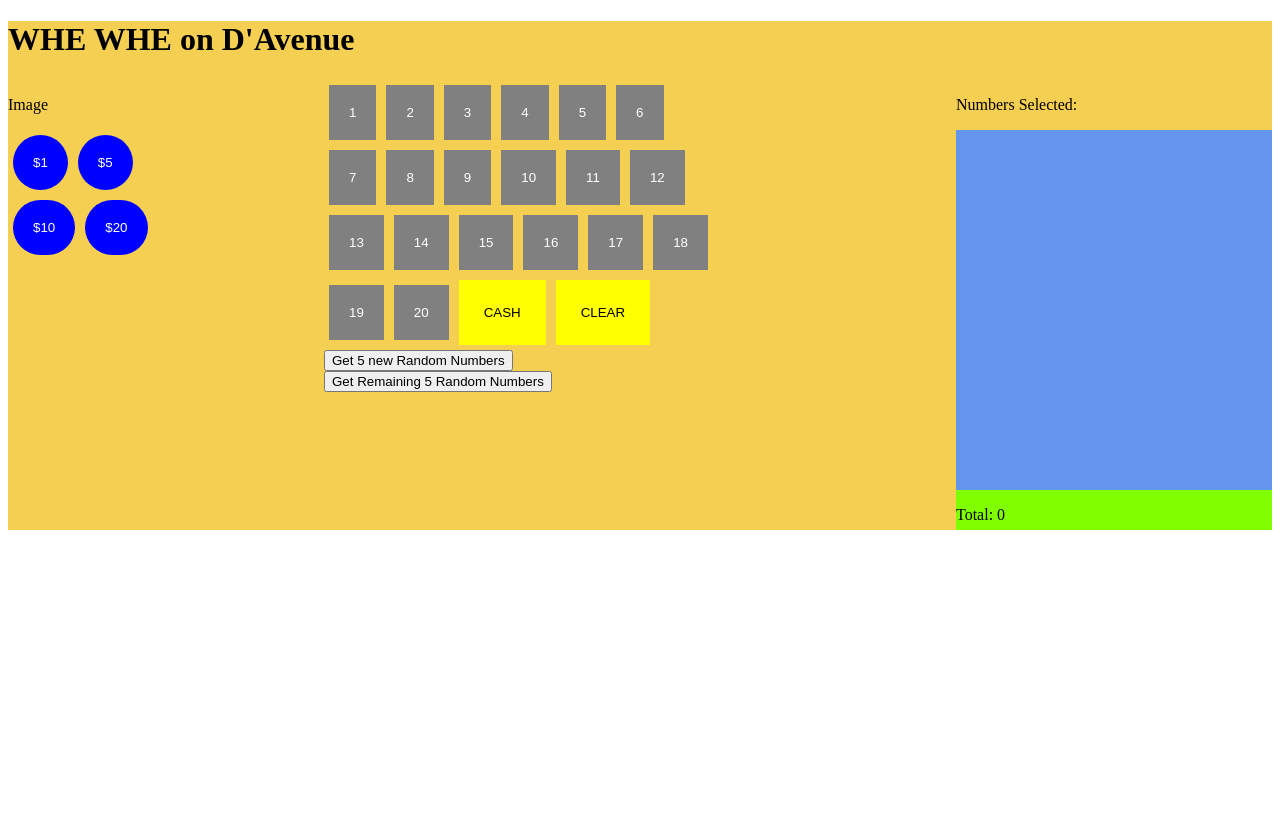
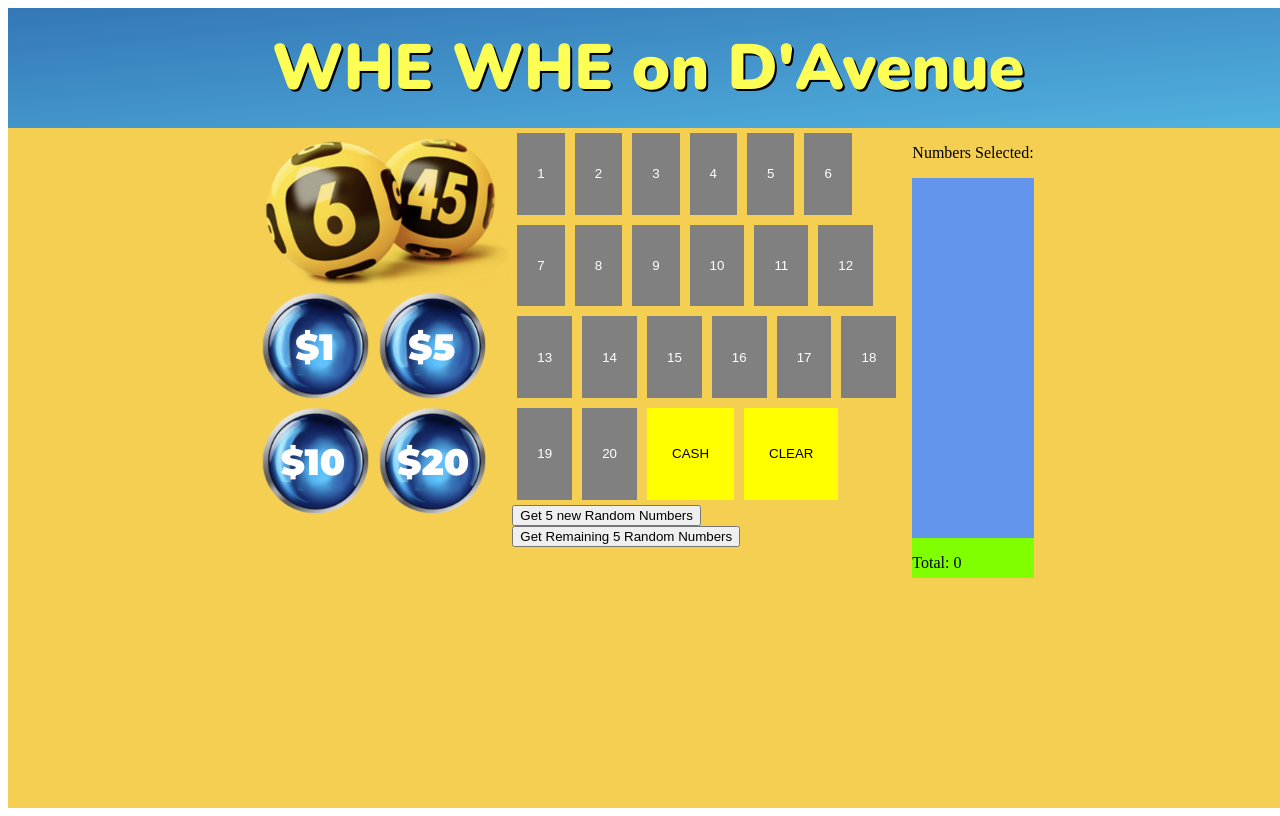
Before and after one commit to marescanog/JCSystem, a React (Create React App) app: page / in a window 1280 px wide. Built offline with nearby package versions, Linux system fonts and the light colour scheme.

Commit message:
added button styles for cash button

```diff
--- a/public/index.html
+++ b/public/index.html
@@ -3,6 +3,9 @@
   <head>
     <meta charset="utf-8" />
     <link rel="icon" href="%PUBLIC_URL%/favicon.ico" />
+    <link rel="preconnect" href="https://fonts.googleapis.com">
+    <link rel="preconnect" href="https://fonts.gstatic.com" crossorigin>
+    <link href="https://fonts.googleapis.com/css2?family=Montserrat:ital,wght@0,100..900;1,100..900&family=Nunito:ital,wght@0,1000;1,1000&display=swap" rel="stylesheet">
     <meta name="viewport" content="width=device-width, initial-scale=1" />
     <meta name="theme-color" content="#000000" />
     <meta
--- a/src/App.css
+++ b/src/App.css
@@ -1,15 +1,32 @@
+
+.whole_section{
+    flex: 1;
+    background-color: #f5cf52;
+    height: 100vh;
+    align-items: center;
+    display: flex;
+    flex-direction: column;
+    width: 100vw;
+    overflow: hidden;
+}
+
+.main_section{
+    display: flex;
+    flex-direction: row;
+    max-width: 7500px;
+    min-width: 600px;
+}
+
 .left_section{
     flex: 1;
     /* background-color: aqua; */
 }
 
-.whole_section{
-    flex: 1;
-    background-color: #f5cf52;
-}
+
 .center_section{
     flex: 2;
     /* background-color: blueviolet; */
+
 }
 
 .right_section{
@@ -17,11 +34,12 @@
     /* background-color: brown; */
 }
 
-.main_section{
-    display: flex;
-    flex-direction: row;
-}
 
 .btn-rand{
     display: block;
 }
+
+.image_style{
+    max-width: 250px;
+    margin-top: 0.5em;
+}
--- a/src/App.js
+++ b/src/App.js
@@ -3,6 +3,9 @@ import './App.css';
 import Header from './components/Header';
 import ButtonDisplay from './components/ButtonDisplay';
 import DisplayTotal from './components/DisplayTotal';
+import decor from './images/Decor.png';
+import cashButtonBG from './images/cashbutton.png';
+
 const App = () => {
 
   const cashButtonStyles = [
@@ -27,16 +30,16 @@ const App = () => {
       id:"CB1",
       rowStyle:"default__rowStyle",
       buttonData:     [
-        {text:"$1", value:1, funcX:()=>{validateAddCashAmount(()=>{setCashValue(prevValue => prevValue + 1); })},  id:"CBC1", },
-        {text:"$5", value:5, funcX:()=>{validateAddCashAmount(()=>{setCashValue(prevValue => prevValue + 5); })},  id:"CBC2",},
+        {text:"$1", value:1, funcX:()=>{validateAddCashAmount(()=>{setCashValue(prevValue => prevValue + 1); })},  id:"CBC1", buttonBackgroundImage: cashButtonBG, buttonBackgroundImageStyle:"cashButton_image_style", textStyle:"casht_btn_textStyle_1" },
+        {text:"$5", value:5, funcX:()=>{validateAddCashAmount(()=>{setCashValue(prevValue => prevValue + 5); })},  id:"CBC2", buttonBackgroundImage: cashButtonBG, buttonBackgroundImageStyle:"cashButton_image_style", textStyle:"casht_btn_textStyle_2"},
       ]
     },
     {
       id:"CB2",
       rowStyle:"default__rowStyle",
       buttonData:     [
-        {text:"$10", value:10, funcX:()=>{validateAddCashAmount(()=>{setCashValue(prevValue => prevValue + 10); })},  id:"CBC3", },
-        {text:"$20", value:20, funcX:()=>{validateAddCashAmount(()=>{setCashValue(prevValue => prevValue + 20); })},  id:"CBC4",},
+        {text:"$10", value:10, funcX:()=>{validateAddCashAmount(()=>{setCashValue(prevValue => prevValue + 10); })},  id:"CBC3", buttonBackgroundImage: cashButtonBG, buttonBackgroundImageStyle:"cashButton_image_style", textStyle:"casht_btn_textStyle"},
+        {text:"$20", value:20, funcX:()=>{validateAddCashAmount(()=>{setCashValue(prevValue => prevValue + 20); })},  id:"CBC4",buttonBackgroundImage: cashButtonBG, buttonBackgroundImageStyle:"cashButton_image_style", textStyle:"casht_btn_textStyle"},
       ]
     }
   ];
@@ -44,7 +47,7 @@ const App = () => {
   const  terminalButtons = [
     {
       id:"TB1",
-      rowStyle:"default__rowStyle",
+      rowStyle:"terminal__rowStyle",
       buttonData: [
         {text:"1", value:1, funcX:()=>{addNum(1, 0, 0)} , id:"TBC1",},
         {text:"2", value:2, funcX:()=>{addNum(2, 0, 1)} , id:"TBC2", },
@@ -56,7 +59,7 @@ const App = () => {
     },
     {
       id:"TB2",
-      rowStyle:"default__rowStyle",
+      rowStyle:"terminal__rowStyle",
       buttonData:         [
         {text:"7", value:7, funcX:()=>{addNum(7, 1, 0)} , id:"TBC7", },
         {text:"8", value:8, funcX:()=>{addNum(8, 1, 1)} , id:"TBC8", },
@@ -68,7 +71,7 @@ const App = () => {
     },
     {
       id:"TB3",
-      rowStyle:"default__rowStyle",
+      rowStyle:"terminal__rowStyle",
       buttonData:         [
         {text:"13", value:13, funcX:()=>{addNum(13, 2, 0)} , id:"TBC13", },
         {text:"14", value:14, funcX:()=>{addNum(14, 2, 1)} , id:"TBC14", },
@@ -80,7 +83,7 @@ const App = () => {
     },
     {
       id:"TB4",
-      rowStyle:"default__rowStyle",
+      rowStyle:"terminal__rowStyle",
       buttonData:         [
         {text:"19", value:19, funcX:()=>{addNum(19, 3, 0)}, id:"TBC19", },
         {text:"20", value:20, funcX:()=>{addNum(20, 3, 1)}, id:"TBC20", },
@@ -186,7 +189,7 @@ const App = () => {
       <main className="main_section">
         <div className="left_section">
           <div>
-            <p>Image</p>
+            <img src={decor} alt="WHE WHE Logo" className={"image_style"}/>
           </div>
           <ButtonDisplay buttonList={cashButtons}  buttonStyles={cashButtonStyles} containerStyle={"default__containerStyle"}/>
         </div>
--- a/src/components/ButtonDisplay.css
+++ b/src/components/ButtonDisplay.css
@@ -12,17 +12,69 @@
     flex-direction: column;
 }
 
+.default_btn_textStle{
+    text-align: center;
+}
+
+.casht_btn_textStyle_1{
+    text-align: center;
+    position: absolute;
+    transform: translate(0.9em, -0.1em);
+    font-size: 2.75em;
+    font-family: "Montserrat", sans-serif;
+    font-optical-sizing: auto;
+    font-weight: 900;
+    font-style: normal;
+}
+
+.casht_btn_textStyle_2{
+    text-align: center;
+    position: absolute;
+    transform: translate(0.8em, -0.1em);
+    font-size: 2.75em;
+    font-family: "Montserrat", sans-serif;
+    font-optical-sizing: auto;
+    font-weight: 900;
+    font-style: normal;
+}
+
+.casht_btn_textStyle{
+    text-align: center;
+    position: absolute;
+    transform: translate(0.5em, -0.1em);
+    font-size: 2.75em;
+    font-family: "Montserrat", sans-serif;
+    font-optical-sizing: auto;
+    font-weight: 900;
+    font-style: normal;
+}
+
+
+
 .cashButton {
-    background-color: blue;
+    background-color: transparent;
     border-radius: 50;
     text-decoration: none;
     display: inline-block;
     border: none;
-    padding: 20px;
     border-radius: 30px;
     color: white;
-    margin: 5px;
+    padding: 0;
+    margin: 0;
     cursor: pointer;
+    margin-right: 10px;
+    margin-bottom: 5px;
+}
+
+.default_btn_img_style {
+    height: 30px;
+    width: 30px;
+}
+.cashButton_image_style {
+    padding: 0;
+    margin: 0;
+    height: 8em;
+    width: 8em;
 }
 
 .terminalNumberButton {
@@ -58,3 +110,9 @@
     margin: 5px;
     cursor: pointer;
 }
+
+.terminal__rowStyle {
+    display: flex;
+    flex-direction: row;
+    min-width: 400px;
+}
--- a/src/components/ButtonDisplay.js
+++ b/src/components/ButtonDisplay.js
@@ -1,7 +1,7 @@
 import React from 'react';
 import './ButtonDisplay.css';
 
-const ButtonDisplay = ({buttonList, buttonStyles}) => {
+const ButtonDisplay = ({buttonList, buttonStyles, containerStyle}) => {
     // This component is responsible for arraging the buttons on the screen
     // buttonList is a 2D array
 
@@ -9,16 +9,19 @@ const ButtonDisplay = ({buttonList, buttonStyles}) => {
     const buttonArrayList = buttonList && Array.isArray(buttonList) ? buttonList : [];
 
     return (
-        <div>
+        <div className={containerStyle??"default__containerStyle"}>
           {
             buttonArrayList.length != 0 ?
             buttonArrayList.map( (col, colIndex) => {
               const buttonDataArray = col?.buttonData && Array.isArray(col?.buttonData) ? col?.buttonData : []
               return (
-                <div key={col?.id}>
+                <div key={col?.id} className={col?.rowStyle??"default__rowStyle"}>
                   {
                     buttonDataArray && buttonDataArray.map((button, rowIndex)=>{
-                      return (<button key={button?.id} onClick={button?.funcX} type="button" className={buttonStyles[colIndex][rowIndex]??"default"}>{button?.text}</button>)
+                      return (<button key={button?.id} onClick={button?.funcX} type="button" className={buttonStyles[colIndex][rowIndex]??"default"}>
+                          <p className={button?.textStyle??"default_btn_textStyle"}>{button?.text}</p>
+                          {button?.buttonBackgroundImage && <img src={button?.buttonBackgroundImage} alt={`$${button?.value}`} className={button?.buttonBackgroundImageStyle??"default_btn_img_style"}/>}
+                        </button>)
                     })
                   }
                 </div>
--- /dev/null
+++ b/src/components/Header.css
@@ -0,0 +1,20 @@
+.header-container {
+    background-color: #51b2df;
+    background-image: linear-gradient(to bottom right, #3477b6, #51b2df);
+    width: 100vw;
+    min-width: 600px;
+}
+
+.header-text {
+    text-align: center;
+    padding-top: 0.25em;
+    padding-bottom: 0.25em;
+    font-size: 4em;
+    font-family: "Nunito", sans-serif;
+    font-optical-sizing: auto;
+    font-weight: 1000;
+    font-style: normal;
+    color: #feff54;
+    text-shadow: 2px 2px #000000;
+    margin: 0;
+}
--- a/src/components/Header.js
+++ b/src/components/Header.js
@@ -1,9 +1,9 @@
-import React from 'react'
-
+import React from 'react';
+import './Header.css';
 const Header = props => {
   return (
-    <div>
-      <h1>{props?.title??"Header"}</h1>
+    <div className={"header-container"}>
+      <h1 className={"header-text"}>{props?.title??"Header"}</h1>
     </div>
   )
 }
```
Also changed, not shown: src/images/Decor.png (added), src/images/cashbutton.png (added).
